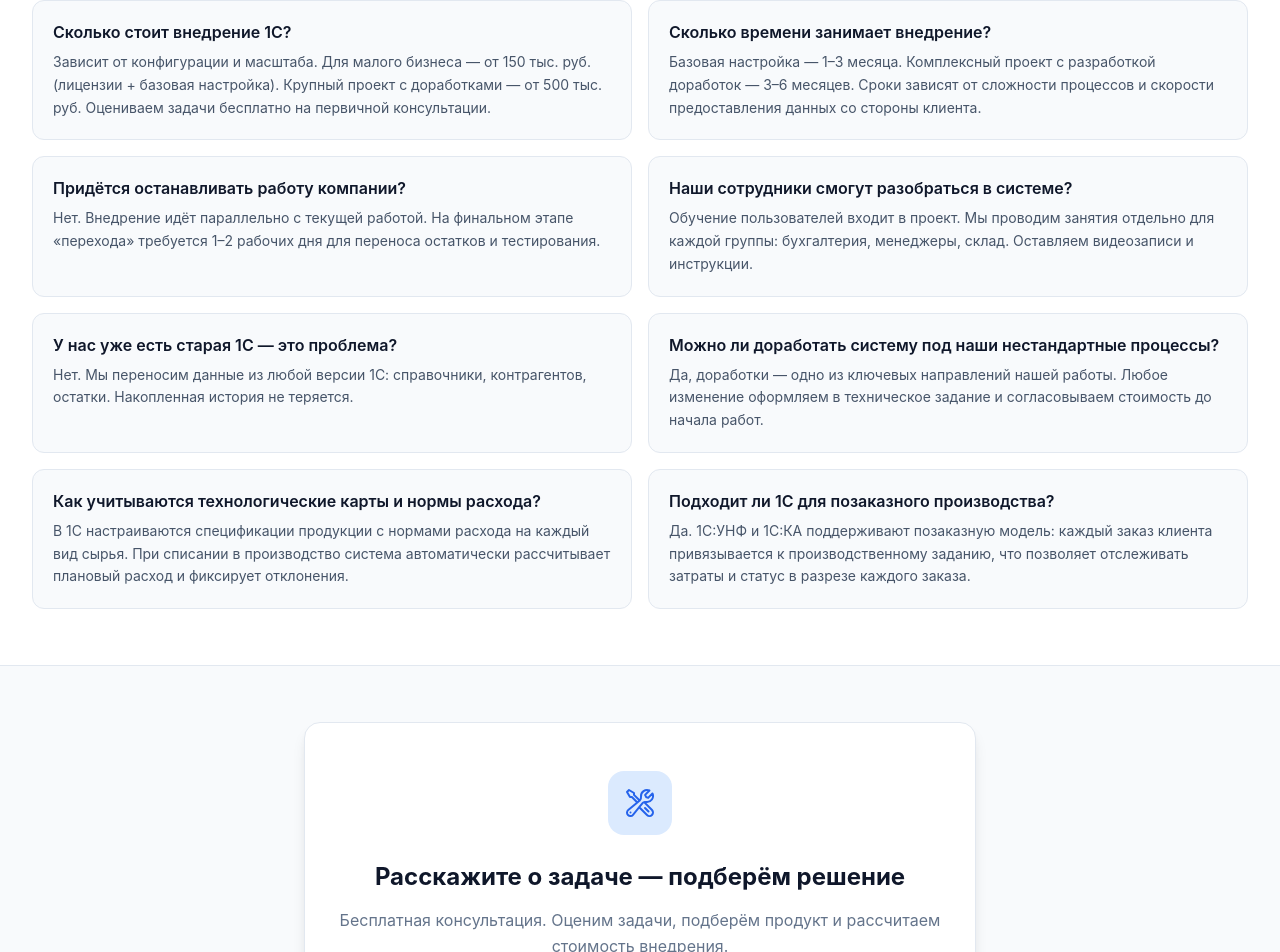
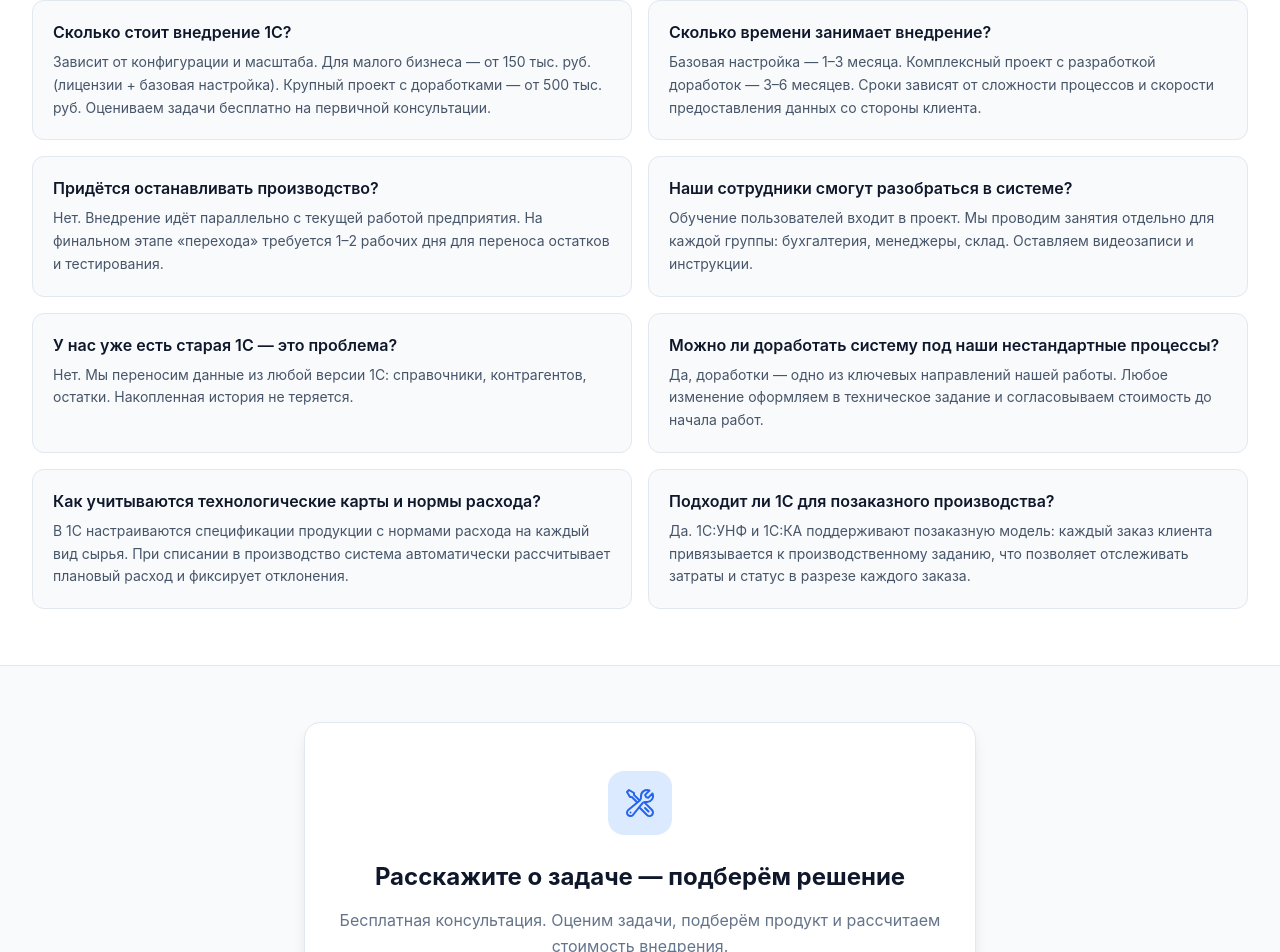
Before and after one commit to Crashkogo/ec1cru, a Next.js app in the folder frontend-next/: page /implementation/proizvodstvo in a window 1280 px wide. Shown: the part 3723-4675 px from the top of the page. Built offline with nearby package versions, Linux system fonts and the light colour scheme.

Commit message:
fix: correct FAQ question wording (производство, not работу компании)

```diff
--- a/frontend-next/app/(public)/implementation/[slug]/page.tsx
+++ b/frontend-next/app/(public)/implementation/[slug]/page.tsx
@@ -346,9 +346,9 @@ export default async function IndustryPage({ params }: PageProps) {
                   'Базовая настройка — 1–3 месяца. Комплексный проект с разработкой доработок — 3–6 месяцев. Сроки зависят от сложности процессов и скорости предоставления данных со стороны клиента.',
               },
               {
-                question: 'Придётся останавливать работу компании?',
+                question: 'Придётся останавливать производство?',
                 answer:
-                  'Нет. Внедрение идёт параллельно с текущей работой. На финальном этапе «перехода» требуется 1–2 рабочих дня для переноса остатков и тестирования.',
+                  'Нет. Внедрение идёт параллельно с текущей работой предприятия. На финальном этапе «перехода» требуется 1–2 рабочих дня для переноса остатков и тестирования.',
               },
               {
                 question: 'Наши сотрудники смогут разобраться в системе?',
```
